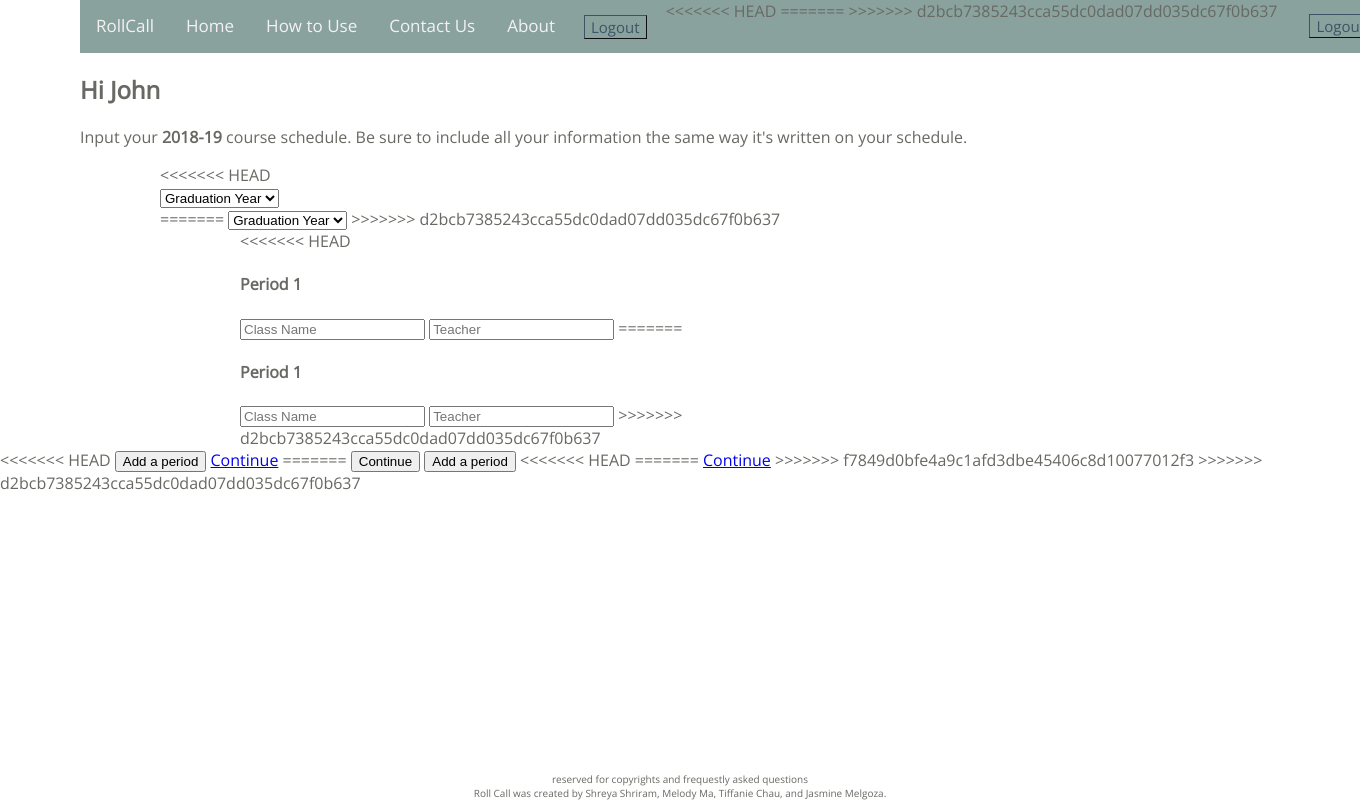
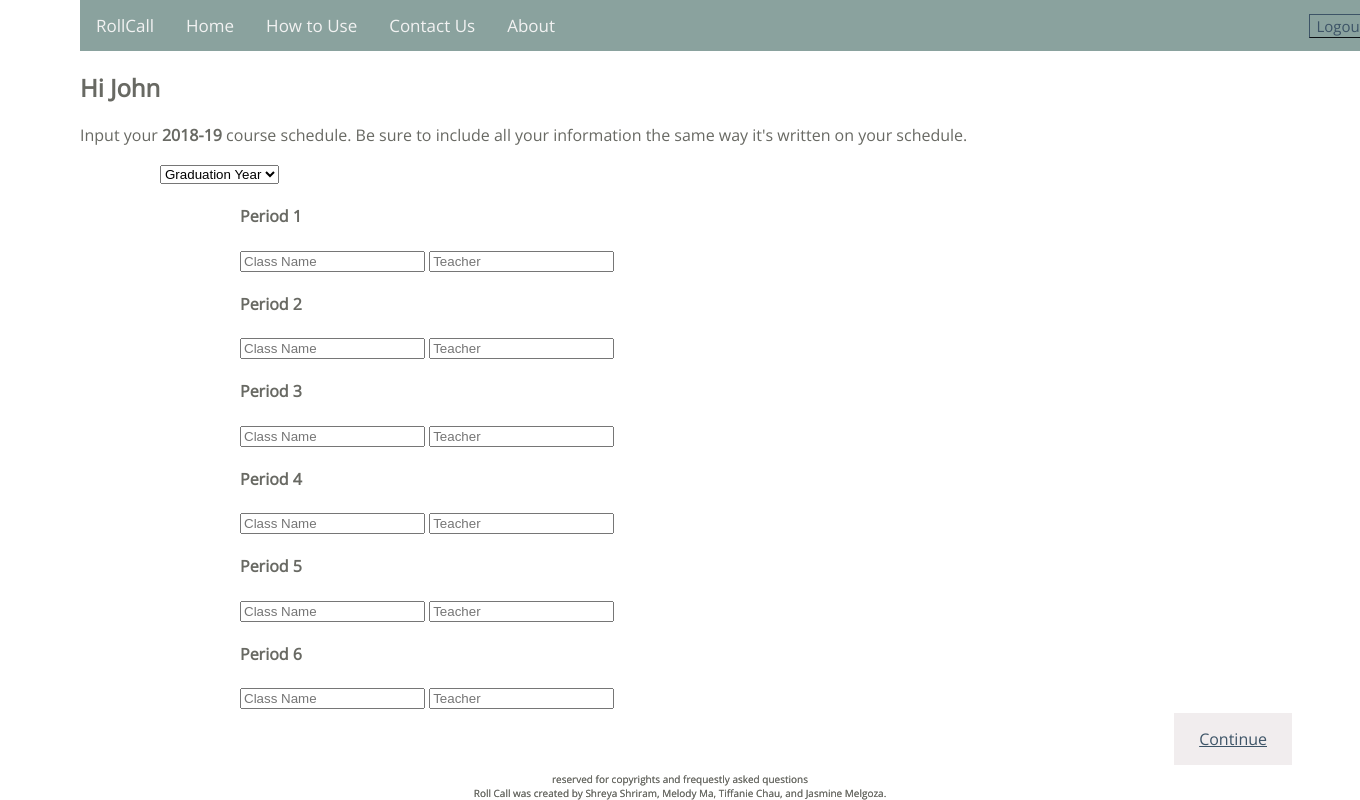
Before and after one commit to tiffaniec/RollCall, a Python web app: template rollcall-211816/templates/pg2.html in a window 1360 px wide; the page is wider, and only the part inside the window is pictured. Run offline with Jinja, Linux system fonts and the light colour scheme; the template is opened without the code that fills it, so the values that code supplies are empty.

Commit message:
merge conflicts..solved

```diff
--- a/rollcall-211816/extras/style.css
+++ b/rollcall-211816/extras/style.css
@@ -1,7 +1,14 @@
+div {
+    margin-right: 150px;
+    margin-left: 80px;
+}
+
+
 .topnav {
     background-color: #8AA29E;
     overflow: hidden;
     width: 100%;
+    margin-right: none;
 }
 
 /* Style the links inside the navigation bar */
@@ -38,7 +45,7 @@
   margin-top: 1%;
   margin-bottom: 1%;
 }
-<<<<<<< HEAD
+
 
 .logoutButton:hover{
   background-color: #3D5467;
@@ -65,14 +72,14 @@
       background-color: #BEBBBC;
       border: none;
     }
-=======
+
 
 .logoutButton:hover{
   background-color: #3D5467;
   color:white;
 
 }
->>>>>>> f7849d0bfe4a9c1afd3dbe45406c8d10077012f3
+
 .button {
     background-color: #F1EDEE;
     border: none;
@@ -106,13 +113,18 @@
     -webkit-transform: rotate(45deg);
 }
 body{
-
-
   font-family: 'Open Sans', sans-serif;
   color:#686963;
   background-color: white;
 
 }
+
+.intro {
+  margin-right: 150px;
+  margin-left: 80px;
+
+}
+
 #per1.text{
   font-size: 20px;
   font-family: 'Open Sans', sans-serif;
--- a/rollcall-211816/templates/pg2.html
+++ b/rollcall-211816/templates/pg2.html
@@ -1,12 +1,6 @@
 <!DOCTYPE html>
 <html lang="en" dir="ltr">
   <head>
-        <style>
-    div {
-        margin-right: 150px;
-        margin-left: 80px;
-    }
-    </style>
     <meta charset="utf-8">
     <link rel="stylesheet" href="../extras/style.css">
     <link href="https://fonts.googleapis.com/css?family=Open+Sans" rel="stylesheet">
@@ -20,11 +14,7 @@
       <a href='/howItWorks'>How to Use</a>
       <a href='/Contact'>Contact Us</a>
       <a href='/AboutUs'>About</a>
-<<<<<<< HEAD
-      <a href="{{ url }}"><button type="button" class="logoutButton" style="float: right" onclick="">Logout</button></a>
-=======
       <button type="button" class="logoutButton" onclick="">Logout</button>
->>>>>>> d2bcb7385243cca55dc0dad07dd035dc67f0b637
     </div>
   </header>
 
@@ -35,19 +25,7 @@
     </div>
 
     <div class="class_entry">
-
       <div class="gradDrop">
-<<<<<<< HEAD
-        <form action="/pg2?grad_yr=input_grad_yr" method="post">
-          <select name="input_grad_yr" form="grad_dd" >
-            <option value="" disabled selected>Graduation Year</option>
-            <option gradYr="2019">2019</option>
-            <option gradYr="2020">2020</option>
-            <option gradYr="2021">2021</option>
-            <option gradyr="2022">2022</option>
-          </select>
-        </form>
-=======
         <select >
           <option value="" disabled selected>Graduation Year</option>
           <option gradYr="2019">2019</option>
@@ -55,54 +33,73 @@
           <option gradYr="2021">2021</option>
           <option gradyr="2022">2022</option>
         </select>
->>>>>>> d2bcb7385243cca55dc0dad07dd035dc67f0b637
       </div>
-
-      <div class="classInputCont">
-<!---->
-        <div id="per1">
-<<<<<<< HEAD
-          <h4>Period 1</h4>
-          <form action="/output?data=userInput" method="post">
-            <input type="text" name="field1" placeholder="Class Name" />
-            <input type="text" name="field2" placeholder="Teacher" />
-=======
-          <form>
-            <label><h4>Period 1</h4></label>
-            <input type="text" name="input_c" placeholder="Class Name" />
-            <input type="text" name="input_t" placeholder="Teacher" />
->>>>>>> d2bcb7385243cca55dc0dad07dd035dc67f0b637
-          </form>
-        </div>
-      </div>
-    </div>
-
-<<<<<<< HEAD
-
-      <button class="button">Add a period</button>
-      <a href='/pg3' class="button">Continue</a>
-=======
-      <button class="button">Continue</button>
-      <button class="button">Add a period</button>
-<<<<<<< HEAD
-
-=======
-      <a href='/pg3'>Continue</a>
->>>>>>> f7849d0bfe4a9c1afd3dbe45406c8d10077012f3
->>>>>>> d2bcb7385243cca55dc0dad07dd035dc67f0b637
-      <!-- <button onclick="myFunction()">Add a period</button> -->
 
           <script>
           function myFunction() {
               document.getElementById("input_t").value = document.getElementById("input_c").value;
           }
           </script>
+      <div class="classInputCont">
+
+            <div id="per1">
+              <form>
+                <label><h4>Period 1</h4></label>
+                <input type="text" name="input_c" placeholder="Class Name" />
+                <input type="text" name="input_t" placeholder="Teacher" />
+              </form>
             </div>
-<!--
-      <div id="contbut">
-        <a href='/pg3'>continue</a> -->
+
+             <div id="per2">
+              <h4>Period 2</h4>
+              <form>
+                <input type="text" name="field1" placeholder="Class Name" />
+                <input type="text" name="field2" placeholder="Teacher" />
+              </form>
+            </div>
+
+            <div id="per3">
+              <h4>Period 3</h4>
+              <form>
+                <input type="text" name="field1" placeholder="Class Name" />
+                <input type="text" name="field2" placeholder="Teacher" />
+              </form>
+            </div>
+
+            <div id="per4">
+              <h4>Period 4</h4>
+              <form>
+                <input type="text" name="field1" placeholder="Class Name" />
+                <input type="text" name="field2" placeholder="Teacher" />
+              </form>
+            </div>
+
+            <div id="per5">
+              <h4>Period 5</h4>
+              <form>
+                <input type="text" name="field1" placeholder="Class Name" />
+                <input type="text" name="field2" placeholder="Teacher" />
+              </form>
+            </div>
+
+            <div id="per6">
+              <h4>Period 6</h4>
+              <form>
+                <input type="text" name="field1" placeholder="Class Name" />
+                <input type="text" name="field2" placeholder="Teacher" />
+            </div>
+        </div>
 
 
+        </div>
+            <a href='/pg3' class="button">Continue</a>
+        </div>
+
+        <footer>
+          reserved for copyrights and frequestly asked questions
+          <br>
+          Roll Call was created by Shreya Shriram, Melody Ma, Tiffanie Chau, and Jasmine Melgoza.
+        </footer>
                   </body>
                   <footer>
                     reserved for copyrights and frequestly asked questions
@@ -110,44 +107,3 @@
                     Roll Call was created by Shreya Shriram, Melody Ma, Tiffanie Chau, and Jasmine Melgoza.
                   </footer>
 </html>
-
-
-
-
-
-        <!-- <div id="per2">
-          <h4>Period 2</h4>
-          <form>
-            <input type="text" name="field1" placeholder="Class Name" />
-            <input type="text" name="field2" placeholder="Teacher" />
-          </form>
-        </div>
-        <div id="per3">
-          <h4>Period 3</h4>
-          <form>
-            <input type="text" name="field1" placeholder="Class Name" />
-            <input type="text" name="field2" placeholder="Teacher" />
-          </form>
-        </div>
-        <div id="per4">
-          <h4>Period 4</h4>
-          <form>
-            <input type="text" name="field1" placeholder="Class Name" />
-            <input type="text" name="field2" placeholder="Teacher" />
-          </form>
-        </div>
-        <div id="per5">
-          <h4>Period 5</h4>
-          <form>
-            <input type="text" name="field1" placeholder="Class Name" />
-            <input type="text" name="field2" placeholder="Teacher" />
-          </form>
-        </div>
-        <div id="per6">
-          <h4>Period 6</h4>
-          <form>
-            <input type="text" name="field1" placeholder="Class Name" />
-            <input type="text" name="field2" placeholder="Teacher" />
-            <h5> <input type="text" name="field2" placeholder="Teacher" /></h5> -->
-          <!-- </form>
-        </div> -->
```
Also changed, not shown: rollcall-211816/templates/index.html (+0 -113 lines), 1 other file. Lines whose indentation alone changed are shown as unchanged.
